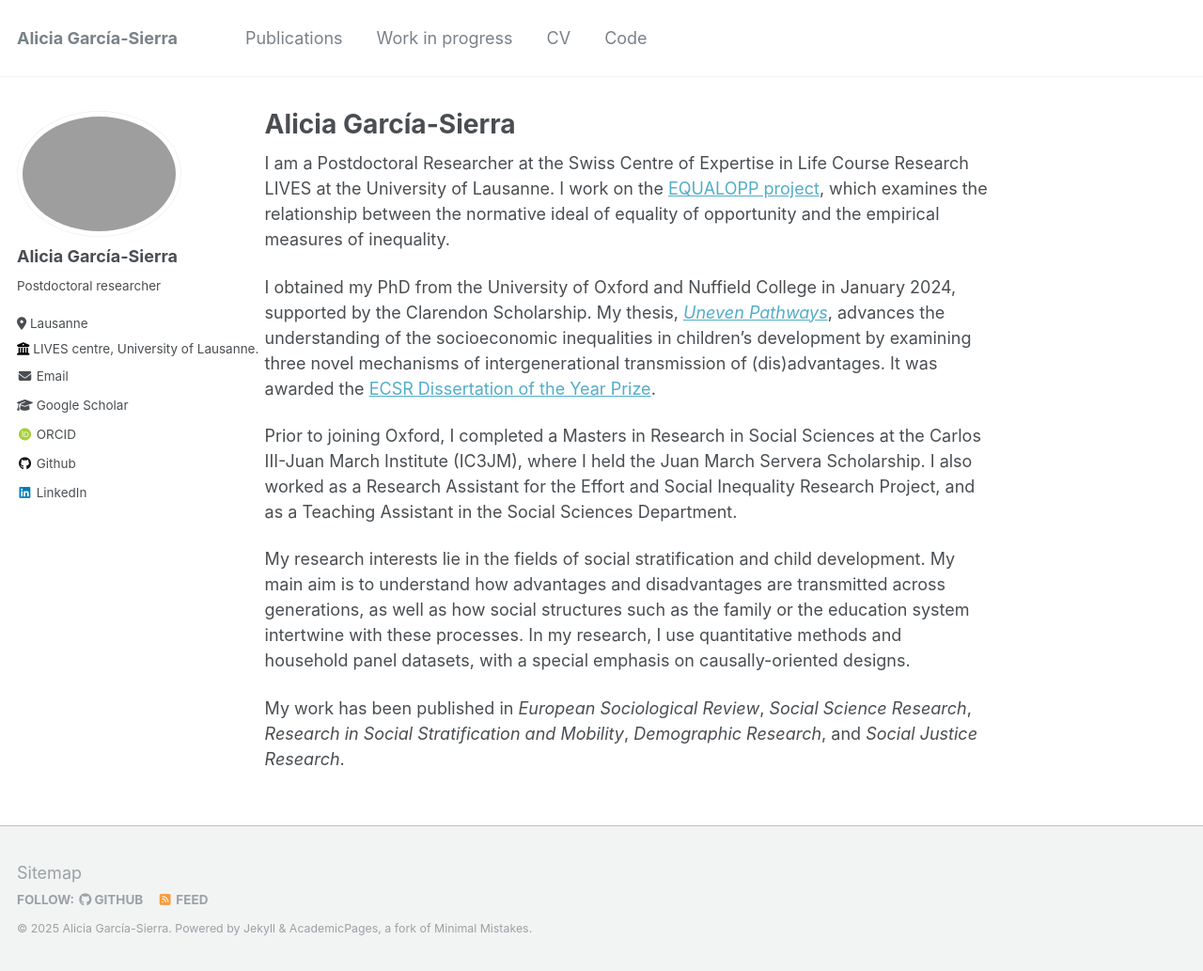
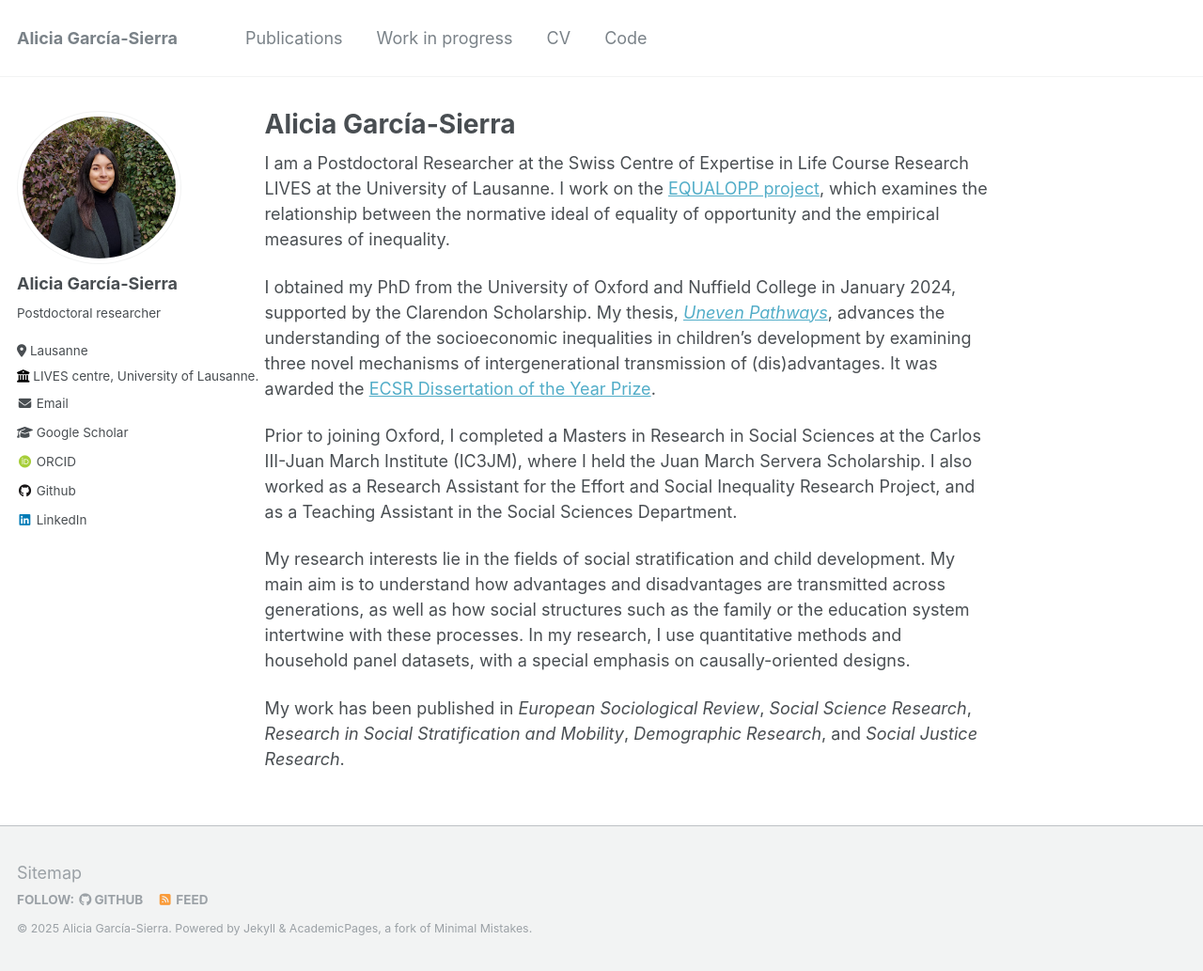
Before and after one commit to aliciagarciasierra/aliciagarciasierra.github.io, a Jekyll site: the page built from _pages/about.md, in a window 1280 px wide and 1033 px high. Shown: the whole window at 94% size. Built offline with Jekyll 4.4.1, drawn with Linux system fonts in a browser that asks for light colours; some web fonts are replaced.

Commit message:
Update _config.yml

```diff
--- a/_config.yml
+++ b/_config.yml
@@ -21,7 +21,7 @@ repository               : "academicpages/academicpages.github.io"
 #               Additional customization can be done by editing /_includes/author-profile.html
 author:
   # Biographic information
-  avatar           : "PictureAlicia Bio.jpeg"
+  avatar           : "PictureAliciaBio.jpg"
   name             : "Alicia García-Sierra"
   pronouns         : # example: "she/her"
   bio              : "Postdoctoral researcher"
```
